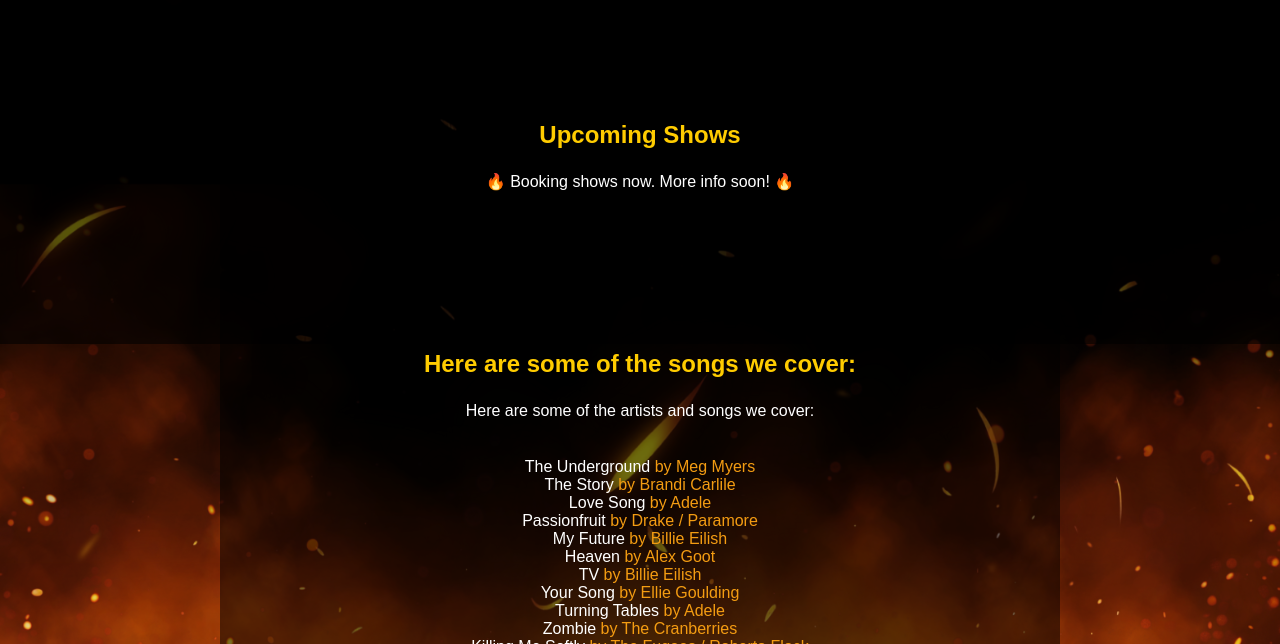
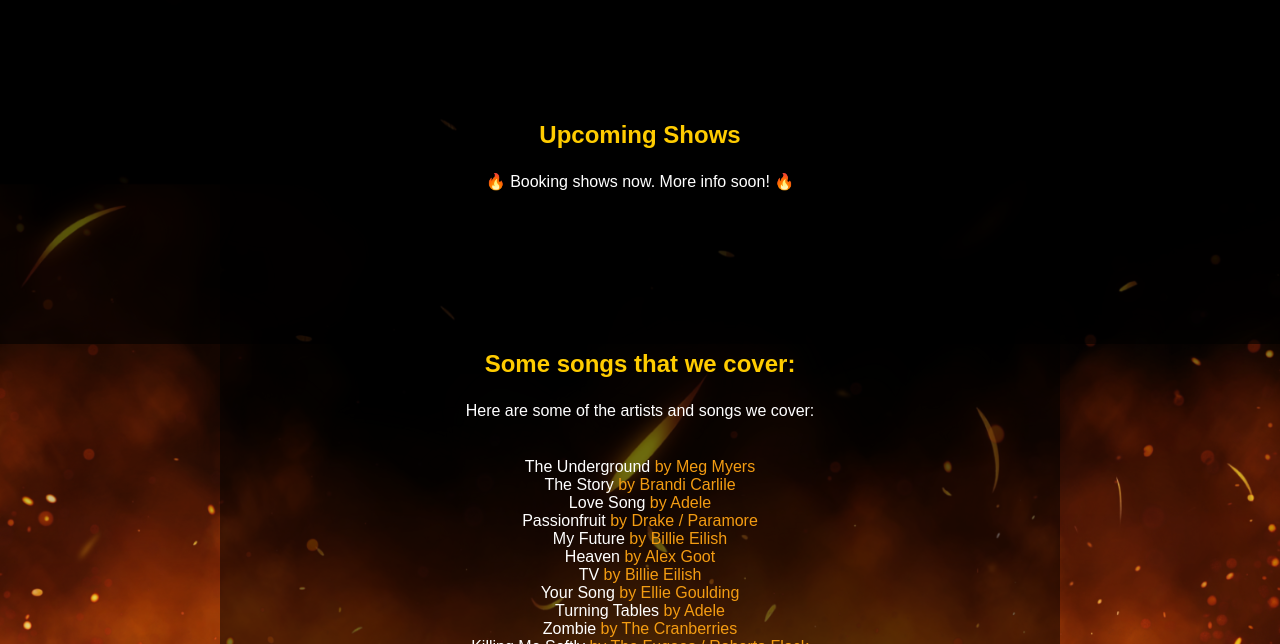
Before and after one commit to jamthom121/chasingembers, a plain HTML site: page home.html in a window 1280 px wide. Shown: the part 456-1100 px from the top of the page. Drawn offline with Linux system fonts and the light colour scheme.

Commit message:
updated songs label

```diff
--- a/home.html
+++ b/home.html
@@ -268,7 +268,7 @@
   </section>
 
   <section id="songs">
-    <h2>Here are some of the songs we cover:</h2>
+    <h2>Some songs that we cover:</h2>
     <p>Here are some of the artists and songs we cover:</p>
     <br/>The Underground <span class="artist">by Meg Myers</span>
     <br/>The Story <span class="artist">by Brandi Carlile</span>
```
